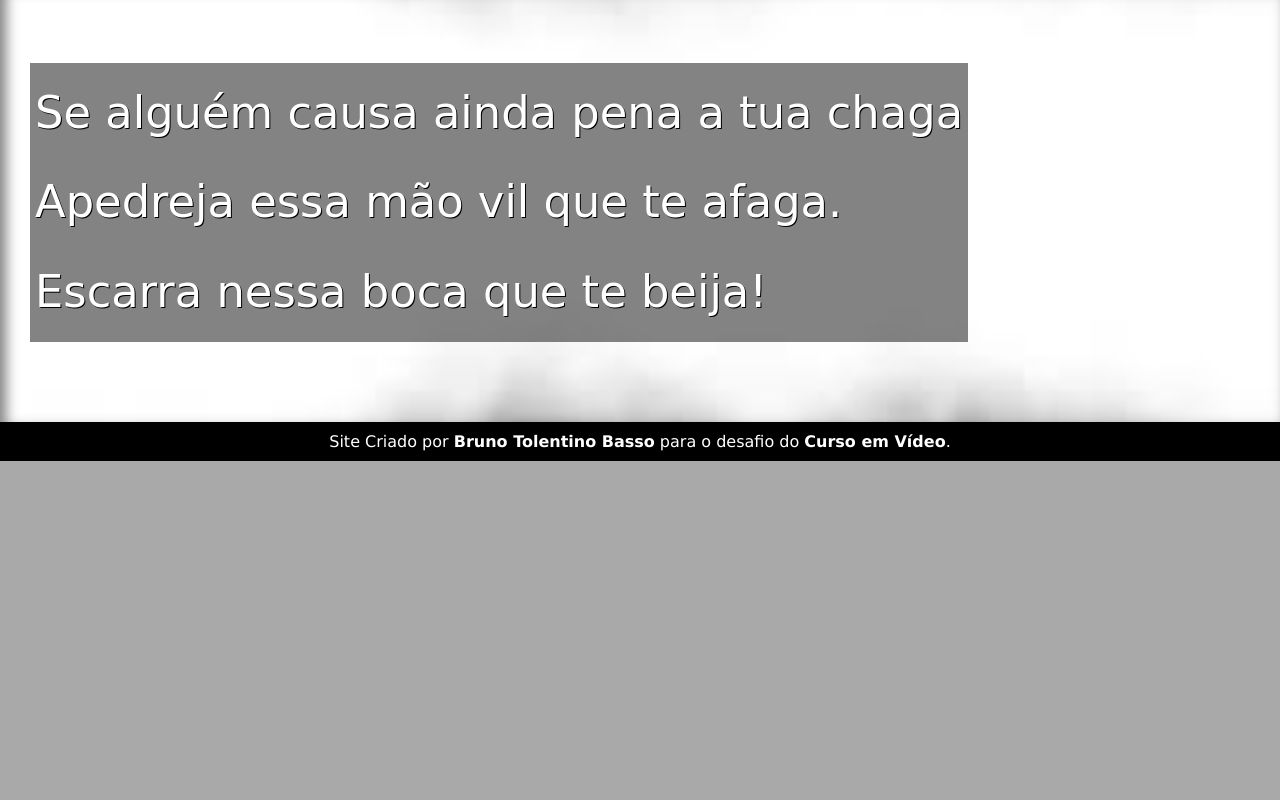
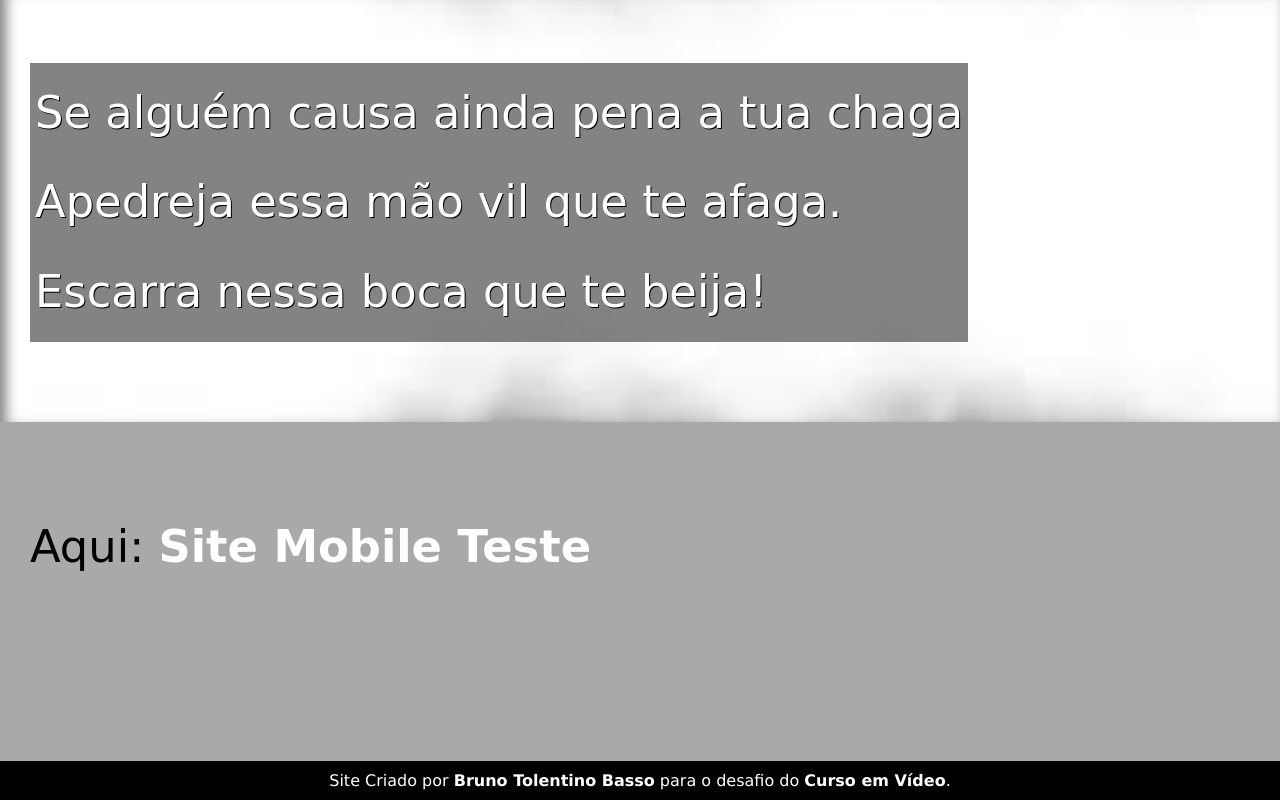
Before and after one commit to BrunoTolentino/Site-Poema, a plain HTML site: page index.html in a window 1280 px wide. Shown: the part 1932-2732 px from the top of the page. Before the commit the page ends 2393 px from the top, so only its background shows below. Drawn offline with Linux system fonts and the light colour scheme; a web font is replaced by a local one.

Commit message:
Update index.html

```diff
--- a/index.html
+++ b/index.html
@@ -45,6 +45,9 @@
             Escarra nessa boca que te beija! <br>
         </p>
     </section>
+    <section>
+        <p>Aqui: <a href="Site-mobile/index.html">Site Mobile Teste</a></p>
+    </section>
 
     <footer>
         <p>Site Criado por <a href="https://github.com/BrunoTolentino" target="_blank">Bruno Tolentino Basso</a> para o desafio do <a href="https://www.cursoemvideo.com" target="_blank">Curso em Vídeo</a>.</p>
```
